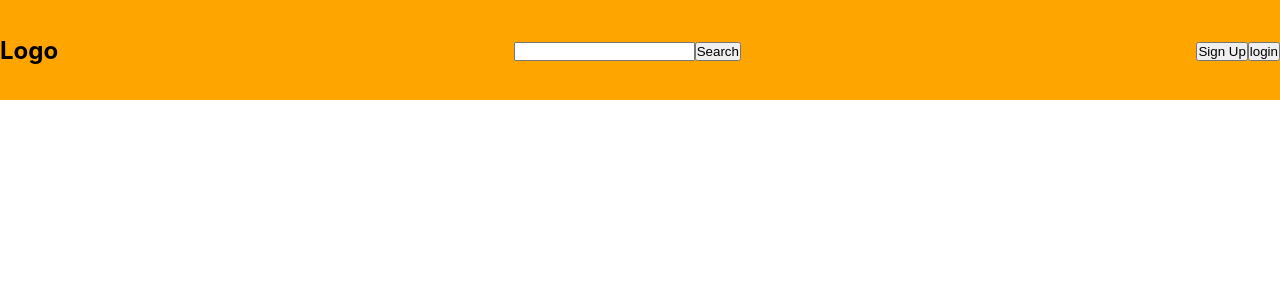
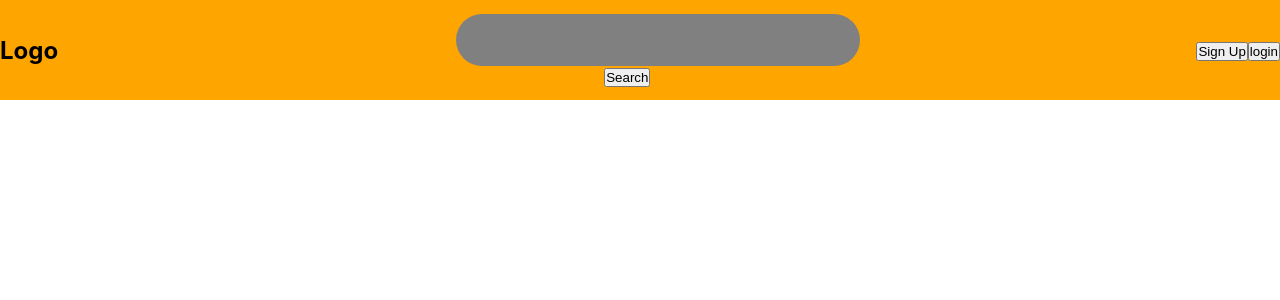
Before and after one commit to chingu-voyages/v23-chimeras-team-03, a React (Create React App) app in the folder client/food-recipes-app/: page / in a window 1280 px wide. Shown: the top 300 px of the page. Built offline with nearby package versions, Linux system fonts and the light colour scheme.

Commit message:
created LandingPageBody component

```diff
--- a/client/food-recipes-app/src/App.css
+++ b/client/food-recipes-app/src/App.css
@@ -49,3 +49,16 @@
   align-items: center;
   background-color: orange;
 }
+
+.nav-Input {
+  font-size: inherit;
+  font-family: inherit;
+  border-radius: 100px;
+  background-color: grey;
+  color: inherit;
+  padding: 1rem 3rem;
+  width: 90%;
+  transition: all 0.2s;
+  margin-right: -3rem;
+  border: none;
+}
--- a/client/food-recipes-app/src/Components/Landingpage.js
+++ b/client/food-recipes-app/src/Components/Landingpage.js
@@ -15,7 +15,12 @@ function Landingpage() {
     <nav className="navbar">
       <h1>Logo</h1>
       <form onSubmit={formSubmit}>
-        <input onChange={searchHandler} value={search} type="text"></input>
+        <input
+          onChange={searchHandler}
+          value={search}
+          type="text"
+          className="nav-Input"
+        ></input>
         <button>Search</button>
       </form>
       <form>
```
Also changed, not shown: client/food-recipes-app/src/Components/LandingPageBody.js (added, +7 -0 lines).
